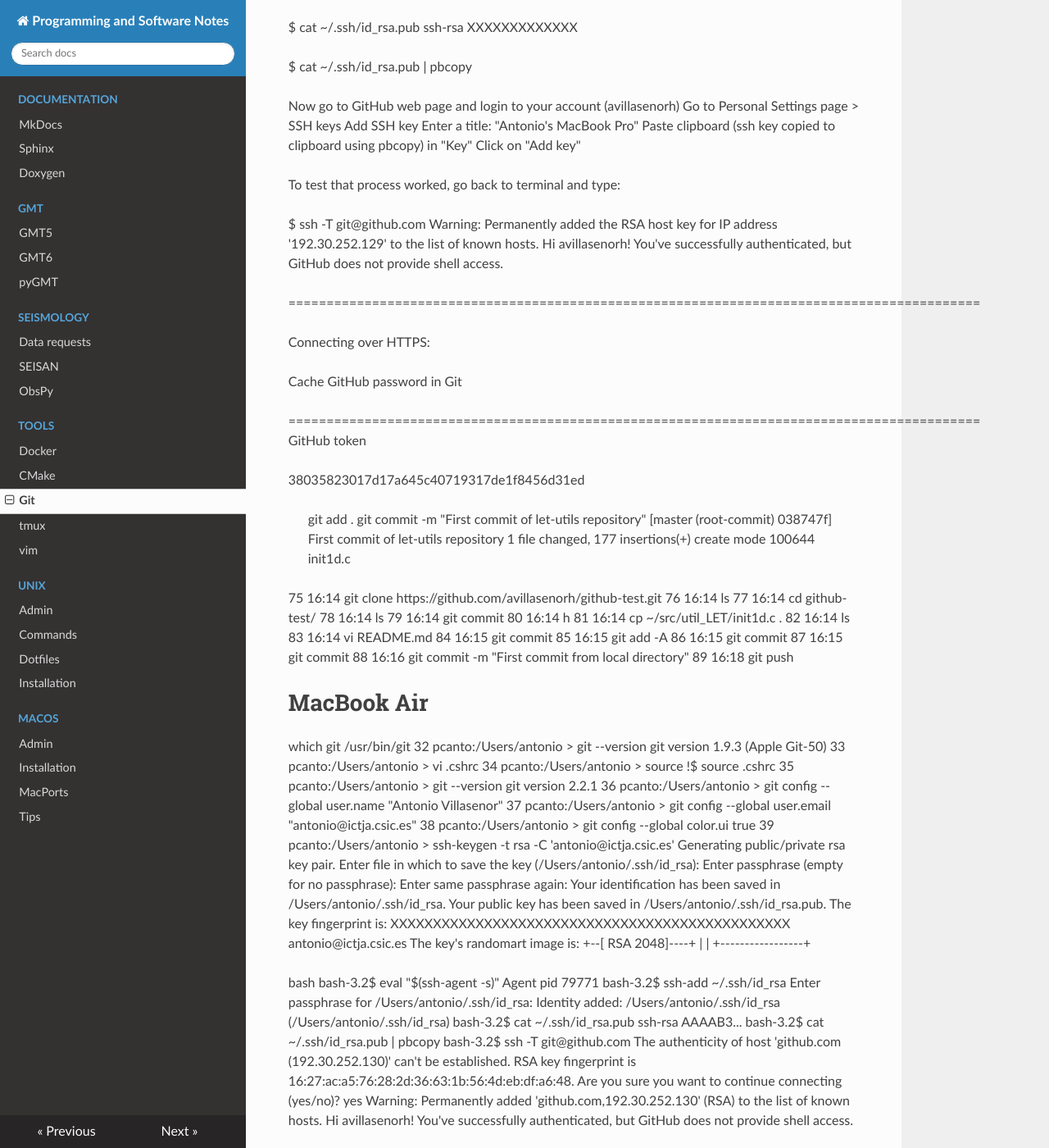
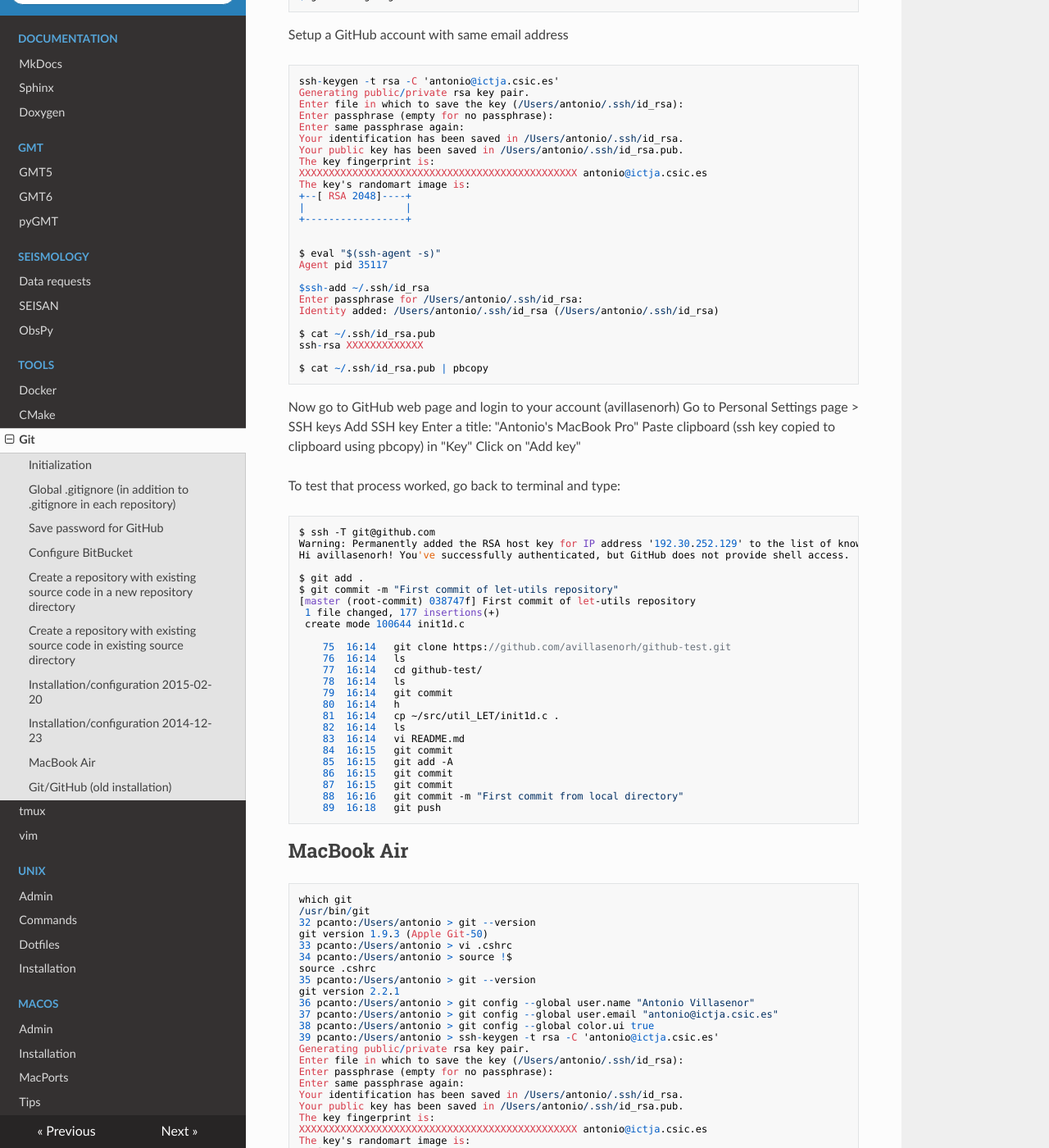
Before and after one commit to avillasenorh/Programming_Notes, an MkDocs documentation site: the page built from docs/tools/git.md, in a window 1280 px wide and 1400 px high, scrolled down 3341 px. Shown: the whole window at 82% size. Built offline with MkDocs 1.6.1, drawn with Linux system fonts in a browser that asks for light colours; nearby versions of some CDN libraries; some of the changed text lies outside the part shown.

Commit message:
Added documentation to Sphinx and git

`````diff
--- a/docs/documentation/sphinx.md
+++ b/docs/documentation/sphinx.md
@@ -9,15 +9,17 @@ does not extract information from the source code files.
 
     $ pipx install sphinx  # check
 
-Sometimes the applications require additional packages (e.g. to add some functionalities). It is
+Sometimes the applications installed with `pipx` require additional packages (e.g. to add
+some functionalities, such as additional themes, ...). It is
 possible to install additional packages in an existing `pipx` application using `pipx runpip`.
 To install the `myst-parser` package that adds capability to use `Markdown` documents:
 
     $ pipx runpip sphinx install myst-parser
 
-Another useful package is the **Read the Docs** theme:
+Other useful packages art the **Read the Docs** and **Furo** themes:
 
     $ pipx runpip sphinx install sphinx_rtd_theme
+    $ pipx runpip sphinx install furo
 
 
 To use Markdown and Read the Docs theme:
@@ -31,9 +33,118 @@ extensions = [
     "myst_parser",
     "sphinx_rtd_theme",
 ]
-
 ...
 
-html_theme = 'sphinx_rtd_theme'
+html_theme = "sphinx_rtd_theme"
 
 ```
+
+To use the Furo theme simply:
+
+```python
+html_theme = "furo"
+```
+
+## Inserting figures
+
+Local and remote figures can be inserted using standard Markdown syntax:
+
+```markdown
+![remote logo here](https://..../logo.png)
+
+![local logo here](logo.png)
+```
+
+Myst-Sphinx also allows more options but first you need to add and extension in `conf.py`:
+
+```python
+myst_enable_extensions = [
+    "colon_fence",
+]
+```
+
+You can use rest:
+
+````
+```{image} logo.png
+:alt: local logo here
+:class: bg-primary
+:width: 200px
+:align: center
+```
+````
+
+You can also use HTML:
+
+```
+:::{figure-md} logo-target
+:class: myclass
+
+<img src="logo.png" alt="local logo here" class="bg-primary" width="300px">
+
+Here Python logo
+:::
+```
+
+## Download
+
+You can download the file `logo.png` for offline use.
+
+    {download}`logo.png`
+
+    {download}`the logo <logo.png>`
+
+Normal markdown link [text](linked_document)
+
+this [](linked_document) gets the text from the linked document title
+
+
+## Some roles
+
+Define role somewhere in your documents as:
+
+    (investors)=
+
+Then use this to refer to
+
+    {ref}`investors`
+
+This might work to change your linked text:
+
+    {ref}`another text <investors>`
+
+
+## Code blocks
+
+Normal markdown:
+````
+```python
+print("hola")
+```
+````
+
+myst
+
+````
+```{code-block} python
+:linenos:
+print("hola")
+```
+````
+
+Code from file:
+
+This includes the entire file:
+
+````
+```{literalinclude} my_file.py
+```
+````
+
+For more options:
+
+````
+```{literalinclude} my_file.py
+:emphasize-lines: 2-3
+```
+````
--- a/docs/tools/git.md
+++ b/docs/tools/git.md
@@ -2,25 +2,38 @@
 
 Includes `git`, `GitHub`, `GitLab`, and `BitBucket`.
 
-Initialization
-==============
+## Initialization
 
-> git config --global user.name "Antonio Villasenor"
-> git config --global user.email "antonio@ictja.csic.es"
-> git config --global color.ui true
+    $ git config --global user.name "Antonio Villasenor"
+    $ git config --global user.email "antonio.villasenor@csic.es"
+    $ git config --global color.ui true
 
-Global .gitignore (in addition to .gitignore in each repository)
-================================================================
+## Global .gitignore (in addition to .gitignore in each repository)
 
-% vi ~/.gitignore
+```bash
+$ vi ~/.gitignore
+$ git config --global core.excludesfile ~/.gitignore
+```
 
-% git config --global core.excludesfile ~/.gitignore
+## Save password for GitHub
 
+```bash
+$ git config --global credential.helper store
+```
 
-Configure BitBucket
-===================
+After entering for the first time GitHub username and password,
+this creates a `.git-credentials` file with this contents:
+
+```
+https://avillasenorh:personal_access_token@github.com
+```
+
+## Configure BitBucket
+
+This is now outdated:
 
 Generate SSH key
+```
 $ ssh-keygen
 Generating public/private rsa key pair.
 Enter file in which to save the key (/Users/antonio/.ssh/id_rsa):
@@ -35,50 +48,53 @@ The key's randomart image is:
 +---[RSA 2048]----+
 ...
 +----[SHA256]-----+
+
 $ ls ~/.ssh
 id_rsa      id_rsa.pub
+```
 
 
 Preferences > BitBucket settings > SSH keys > Add Key
 
 
-Create a repository with existing source code in a new repository directory
-============================================================================
+## Create a repository with existing source code in a new repository directory
 
 - Go to GitHub web page and create the repository with a README.md and a .gitignore
 
 - Go to ~/devel and clone the repository
 
-% cd ~/devel
-% git clone https://github.com/avillasenorh/repository
+```
+$ cd ~/devel
+$ git clone https://github.com/avillasenorh/repository
+```
 
 This will create a directory called “repository” with README.md, .gitignore, and .git directory
 
 - Copy source code to repository directory
 
-% cd repository
-% cp -r source_directory/* .
+```
+$ cd repository
+$ cp -r source_directory/* .
 
-% git add -A
-% git status
-% git commit -m “Initial commit of source code”         # local commit
-% git push                                              # send to remote repository (GitHub or Bitbucket)
+$ git add -A
+$ git status
+$ git commit -m “Initial commit of source code”         # local commit
+$ git push                                              # send to remote repository (GitHub or Bitbucket)
+```
 
 
-Create a repository with existing source code in existing source directory
-==========================================================================
+## Create a repository with existing source code in existing source directory
 
 
 create a directory called first_repo and make it a repository
 
 to send it to GitHub:
 
-$ git remote add origin https://github.com/gforsyth/first_repo.git
-$ git push -u origin master
+    $ git remote add origin https://github.com/gforsyth/first_repo.git
+    $ git push -u origin master
 
 
-Installation/configuration 2015-02-20
-=====================================
+## Installation/configuration 2015-02-20
 
 Install Git
 git-2.2.1-intel-universal-mavericks.dmg
@@ -87,9 +103,11 @@ change path for applications not from command line:
 % setup git PATH for non-terminal programs.sh
 (creates ~/.MacOSX/environment.plist)
 
-> git config --global user.name "Antonio Villasenor"
-> git config --global user.email "antonio@ictja.csic.es"
-> git config --global color.ui true
+```
+$ git config --global user.name "Antonio Villasenor"
+$ git config --global user.email "antonio.villasenor@csic.es"
+$ git config --global color.ui true
+```
 
 
 Install GitHub
@@ -118,26 +136,27 @@ Now for example from GitHub application I can clone a repository existing in Git
 
 How to work with Git/GitHub:
 
-> git add .
-> git commit -m "First commit of let-utils repository"
+```
+$ git add .
+$ git commit -m "First commit of let-utils repository"
 [master (root-commit) 038747f] First commit of let-utils repository
  1 file changed, 177 insertions(+)
  create mode 100644 init1d.c
 
 
-git clone https://github.com/avillasenorh/github-test.git
-cd github-test/
-cp ~/src/util_LET/init1d.c .
+$ git clone https://github.com/avillasenorh/github-test.git
+$ cd github-test/
+$ cp ~/src/util_LET/init1d.c .
 
-vi README.md
-git commit
-git add -A
-git commit -m "First commit from local directory"
-git push
+$ vi README.md
+$ git commit
+$ git add -A
+$ git commit -m "First commit from local directory"
+$ git push
+```
 
 
-Installation/configuration 2014-12-23
-=====================================
+## Installation/configuration 2014-12-23
 
 MacBook Pro 15" Retina
 OS X 10.9.5 (Mavericks)
@@ -155,27 +174,20 @@ git-2.2.1-intel-universal-mavericks.dmg
 
 Add /usr/local/git/bin to $PATH in .cshrc
 
-> which git
+```
+$ which git
 /usr/local/git/bin/git
-> git --version
+$ git --version
 git version 2.2.1
 
-
-
-> git config --global user.name "Antonio Villasenor"
-> git config --global user.email "antonio@ictja.csic.es"
-> git config --global color.ui true
+$ git config --global user.name "Antonio Villasenor"
+$ git config --global user.email "antonio@ictja.csic.es"
+$ git config --global color.ui true
+```
 
 Setup a GitHub account with same email address
 
-Account:
-
-avillasenorh + str1...
-
-2 email addresses: avillasenorh@yahoo.es (used to create account)
-                   antonio@ictja.csic.es (changed to be the primary one)
-
-
+```
 ssh-keygen -t rsa -C 'antonio@ictja.csic.es'
 Generating public/private rsa key pair.
 Enter file in which to save the key (/Users/antonio/.ssh/id_rsa):
@@ -191,7 +203,6 @@ The key's randomart image is:
 +-----------------+
 
 
-> bash
 $ eval "$(ssh-agent -s)"
 Agent pid 35117
 
@@ -203,6 +214,7 @@ $ cat ~/.ssh/id_rsa.pub
 ssh-rsa XXXXXXXXXXXXX
 
 $ cat ~/.ssh/id_rsa.pub | pbcopy
+```
 
 
 Now go to GitHub web page and login to your account (avillasenorh)
@@ -215,45 +227,18 @@ Click on "Add key"
 To test that process worked, go back to terminal and type:
 
 
+```
 $ ssh -T git@github.com
 Warning: Permanently added the RSA host key for IP address '192.30.252.129' to the list of known hosts.
 Hi avillasenorh! You've successfully authenticated, but GitHub does not provide shell access.
 
-
-
-
-===========================================================================================
-
-Connecting over HTTPS:
-
-Cache GitHub password in Git
-
-
-
-===========================================================================================
-GitHub token
-
-38035823017d17a645c40719317de1f8456d31ed
-
-
-
-
-
-
-
-
-
-> git add .
-> git commit -m "First commit of let-utils repository"
+$ git add .
+$ git commit -m "First commit of let-utils repository"
 [master (root-commit) 038747f] First commit of let-utils repository
  1 file changed, 177 insertions(+)
  create mode 100644 init1d.c
 
-
-
-
-
-   75  16:14   git clone https://github.com/avillasenorh/github-test.git
+    75  16:14   git clone https://github.com/avillasenorh/github-test.git
     76  16:14   ls
     77  16:14   cd github-test/
     78  16:14   ls
@@ -268,13 +253,12 @@ GitHub token
     87  16:15   git commit
     88  16:16   git commit -m "First commit from local directory"
     89  16:18   git push
+```
+
+## MacBook Air
 
 
-
-MacBook Air
-===========
-
-
+```
 which git
 /usr/bin/git
 32 pcanto:/Users/antonio > git --version
@@ -317,37 +301,31 @@ RSA key fingerprint is 16:27:ac:a5:76:28:2d:36:63:1b:56:4d:eb:df:a6:48.
 Are you sure you want to continue connecting (yes/no)? yes
 Warning: Permanently added 'github.com,192.30.252.130' (RSA) to the list of known hosts.
 Hi avillasenorh! You've successfully authenticated, but GitHub does not provide shell access.
+```
 
-
-=========================================================================
-
-
-OLD INSTALLATION
-
-
-
-Git/GitHub
-==========
-
+## Git/GitHub (old installation)
 
 https://help.github.com/articles/set-up-git
 
 Download and Install Git
 git-1.8.1.3-intel-universal-snow-leopard
 
-
 Username and email:
 
-% git config --global user.name avillasenorh
-% git config --global user.email avillasenorh@yahoo.es
+```
+$ git config --global user.name avillasenorh
+$ git config --global user.email avillasenorh@yahoo.es
+```
 
 Password caching:
 
-% git credential-osxkeychain
+```
+$ git credential-osxkeychain
 git: 'credential-osxkeychain' is not a git command. See 'git --help'.
-% curl -s -O http://github-media-downloads.s3.amazonaws.com/osx/git-credential-osxkeychain
-% chmod u+x git-credential-osxkeychain
-% sudo mv git-credential-osxkeychain /usr/bin
-% git config --global credential.helper osxkeychain
-% git credential-osxkeychain
+$ curl -s -O http://github-media-downloads.s3.amazonaws.com/osx/git-credential-osxkeychain
+$ chmod u+x git-credential-osxkeychain
+$ sudo mv git-credential-osxkeychain /usr/bin
+$ git config --global credential.helper osxkeychain
+$ git credential-osxkeychain
 Usage: git credential-osxkeychain <get|store|erase>
+```
`````
Also changed, not shown: docs/macos/installation.md (+11 -1 lines).
